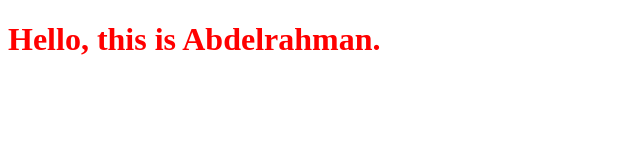
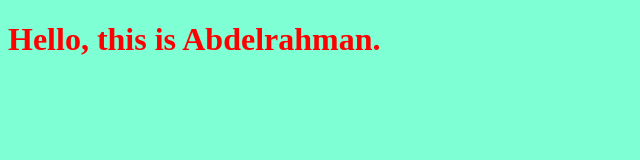
Before and after one commit to Abdelrahman-AE/myproject, a plain HTML site: page index.html in a window 1280 px wide. Shown: the whole page, without its empty margins (0-640 px from the left). Drawn offline with Linux system fonts and the light colour scheme.

Commit message:
Changing Background color in css.

```diff
--- a/style.css
+++ b/style.css
@@ -1,3 +1,7 @@
 h1 {
     color: red;
-};
+}
+
+body {
+    background-color: aquamarine;
+}
```
